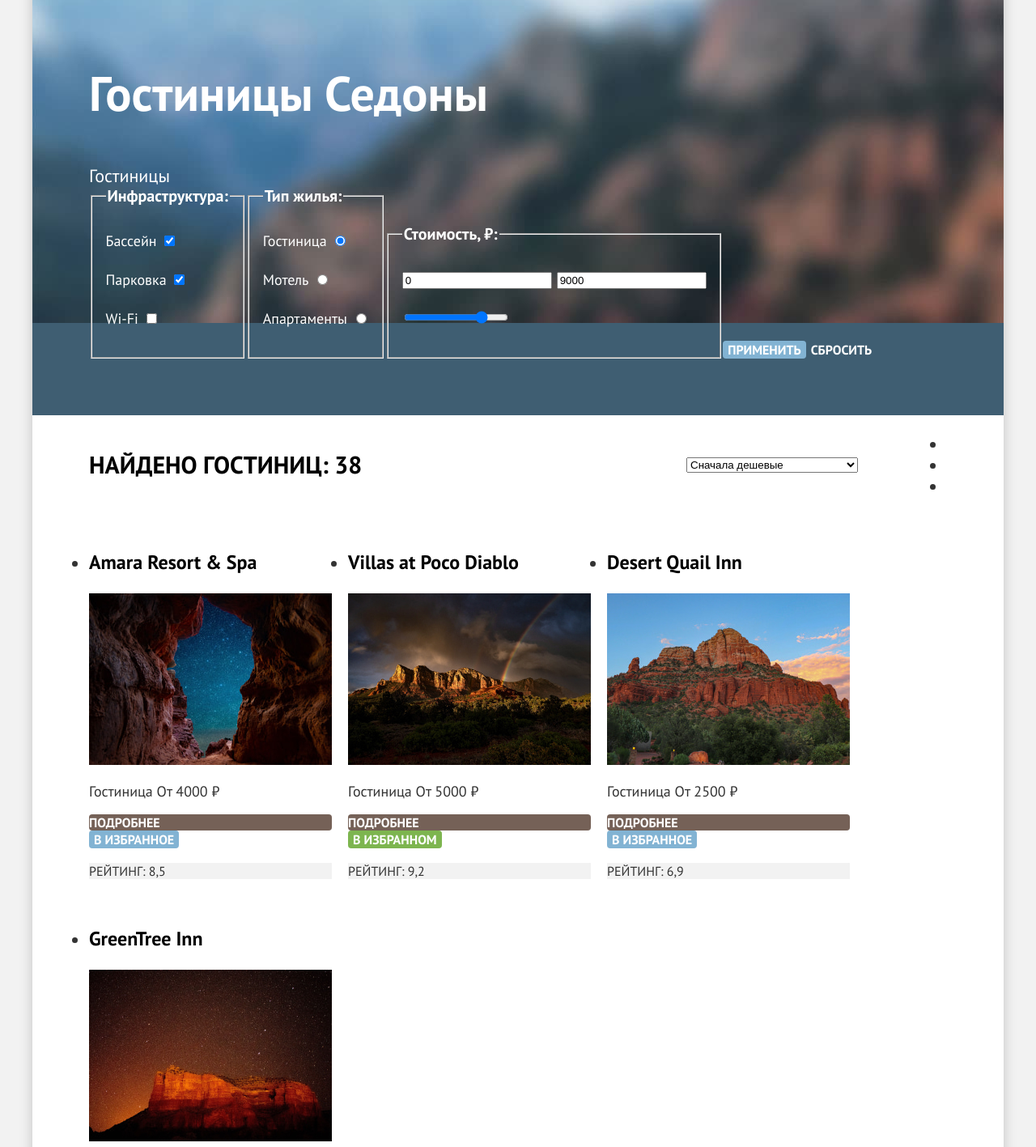
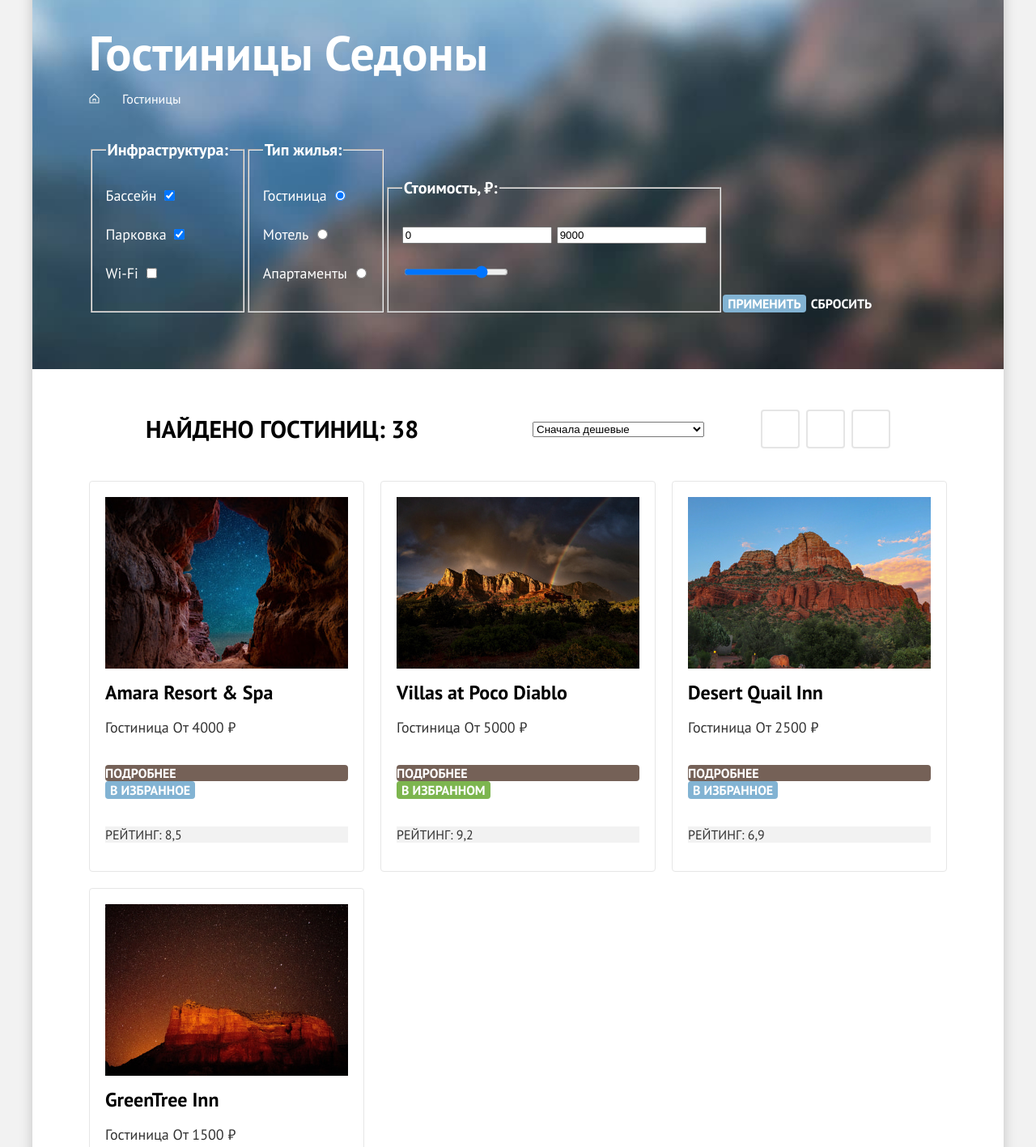
Before and after one commit to htmlacademy-htmlcss/1588563-sedona-35, a plain HTML site: page catalog.html in a window 1280 px wide. Shown: the part 73-1490 px from the top of the page at 81% size. Drawn offline with Linux system fonts and the light colour scheme.

Commit message:
микросетки на флексах каталог

```diff
--- a/catalog.html
+++ b/catalog.html
@@ -16,18 +16,18 @@
           <img class="logo-img" src="./images/logo/page-logo.svg" width="140" height="70" alt="Логотип «Седона».">
         </a>
         <nav class="navigation">
-          <ul class="navigation-list list-reset">
+          <ul class="navigation-list">
             <li class="navigation-item">
               <a class="navigation-link" href="./index.html">Главная</a>
             </li>
             <li class="navigation-item">
-              <a class="navigation-link" href="#">О седоне</a>
+              <a class="navigation-link" href="#">О Седоне</a>
             </li>
             <li class="navigation-item">
               <a class="navigation-link navigation-link-current" href="./catalog.html">Гостиницы</a>
             </li>
           </ul>
-          <ul class="user-navigation-list list-reset">
+          <ul class="user-navigation-list">
             <li class="user-navigation-item">
               <a class="user-navigation-link user-navigation-search-button" href="#">
                 <span class="visually-hidden">Поиск</span>
@@ -40,7 +40,7 @@
               </a>
             </li>
             <li class="user-navigation-item">
-              <a class="user-navigation-link button button-main user-navigation-deal-button" href="#">Хочу сюда!</a>
+              <a class="button button-main user-navigation-deal-button" href="#">Хочу сюда!</a>
             </li>
           </ul>
         </nav>
@@ -48,14 +48,14 @@
       <main class="main-catalog main-container">
         <section class="hotel-filters">
           <h1 class="hotel-filters-title">Гостиницы Седоны</h1>
-          <ul class="breadcrumbs-list list-reset">
+          <ul class="breadcrumbs">
             <li class="breadcrumbs-item">
-              <a class="breadcrumbs-index" href="./index.html">
+              <a class="breadcrumbs-link breadcrumbs-link--index" href="./index.html">
                 <span class="visually-hidden">Главная</span>
               </a>
             </li>
             <li class="breadcrumbs-item">
-              <a class="breadcrumbs-catalog" href="./catalog.html">
+              <a class="breadcrumbs-link breadcrumbs-link--catalog" href="./catalog.html">
                 <span>Гостиницы</span>
               </a>
             </li>
@@ -109,41 +109,39 @@
               type="reset">Сбросить</button>
           </form>
         </section>
-        <section class="hotels-results">
-          <div class="hotels-sorting-wrapper">
-            <h2 class="hotels-results-title section-title">Найдено гостиниц: <span class="results-number">38</span></h2>
-            <select class="hotels-sorting-type" aria-label="Сортировка">
+        <section class="catalog-hotels">
+          <div class="sorting-container">
+            <h2 class="sorting-title section-title">Найдено гостиниц: <span class="results-number">38</span></h2>
+            <select class="sorting-type" aria-label="Сортировка">
               <option value="cheap" selected>Сначала дешевые</option>
               <option value="expensive">Сначала дорогие</option>
               <option value="top-rated">Сначала с высоким рейтингом</option>
             </select>
-            <ul class="hotels-results-viewtype-list list-reset">
-              <li class="hotels-results-view-item">
-                <a href="#" class="visually-hidden">
+            <ul class="sorting-viewtype">
+              <li class="sorting-viewtype-item">
+                <a href="#">
                   <span class="visually-hidden">Отобразить плиткой</span>
                 </a>
               </li>
-              <li class="hotels-results-view-item">
-                <a href="#" class="visually-hidden">
+              <li class="sorting-viewtype-item">
+                <a href="#">
                   <span class="visually-hidden">Отобразить колонкой</span>
                 </a>
               </li>
-              <li class="hotels-results-view-item">
-                <a href="#" class="visually-hidden">
+              <li class="sorting-viewtype-item">
+                <a href="#">
                   <span class="visually-hidden">Отобразить списком</span>
                 </a>
               </li>
             </ul>
           </div>
-          <ul class="hotels-results-list list-reset">
-            <li class="hotels-results-item">
+          <ul class="hotels-list">
+            <li class="hotels-item">
               <article class="hotels-card">
-                <a href="#">
+                <a class="hotels-card-link" href="#">
                   <h3 class="hotels-card-title">Amara Resort & Spa</h3>
-                  <p>
-                    <img class="hotels-card-img" src="./images/hotel-amara.jpg" width="300" height="212"
-                      alt="Вид на ночное звёздное небо через большое отверстие в скале.">
-                  </p>
+                  <img class="hotels-card-image" src="./images/hotel-amara.jpg" width="300" height="212"
+                    alt="Вид на ночное звёздное небо через большое отверстие в скале.">
                 </a>
                 <p>
                   <span class="hotels-card-accomodate-type">Гостиница</span>
@@ -157,14 +155,12 @@
                 <p class="hotels-card-button hotels-card-button--rating">Рейтинг: 8,5</p>
               </article>
             </li>
-            <li class="hotels-results-item">
+            <li class="hotels-item">
               <article class="hotels-card">
-                <a href="#">
+                <a class="hotels-card-link" href="#">
                   <h3 class="hotels-card-title">Villas at Poco Diablo</h3>
-                  <p>
-                    <img class="hotels-card-img" src="./images/hotel-poco-diabla.jpg" width="300" height="212"
-                      alt="Зелень и скалы в темноте, частично освещенные солнцем, с радугой вдалеке.">
-                  </p>
+                  <img class="hotels-card-image" src="./images/hotel-poco-diabla.jpg" width="300" height="212"
+                    alt="Зелень и скалы в темноте, частично освещенные солнцем, с радугой вдалеке.">
                 </a>
                 <p>
                   <span class="hotels-card-accomodate-type">Гостиница</span>
@@ -178,14 +174,12 @@
                 <p class="hotels-card-button hotels-card-button--rating">Рейтинг: 9,2</p>
               </article>
             </li>
-            <li class="hotels-results-item">
+            <li class="hotels-item">
               <article class="hotels-card">
-                <a href="#">
+                <a class="hotels-card-link" href="#">
                   <h3 class="hotels-card-title">Desert Quail Inn</h3>
-                  <p>
-                    <img class="hotels-card-img" src="./images/hotel-quail-inn.jpg" width="300" height="212"
-                      alt="Песчаная скала, окружённая зелеными кустарниками и деревьями, на фоне чистого голубого неба.">
-                  </p>
+                  <img class="hotels-card-image" src="./images/hotel-quail-inn.jpg" width="300" height="212"
+                    alt="Песчаная скала, окружённая зелеными кустарниками и деревьями, на фоне чистого голубого неба.">
                 </a>
                 <p>
                   <span class="hotels-card-accomodate-type">Гостиница</span>
@@ -199,14 +193,12 @@
                 <p class="hotels-card-button hotels-card-button--rating">Рейтинг: 6,9</p>
               </article>
             </li>
-            <li class="hotels-results-item">
+            <li class="hotels-item">
               <article class="hotels-card">
-                <a href="#">
+                <a class="hotels-card-link" href="#">
                   <h3 class="hotels-card-title">GreenTree Inn</h3>
-                  <p>
-                    <img class="hotels-card-img" src="./images/hotel-greentree-inn.jpg" width="300" height="212"
-                      alt="Песчаная скала в ночное время на фоне зведного неба.">
-                  </p>
+                  <img class="hotels-card-image" src="./images/hotel-greentree-inn.jpg" width="300" height="212"
+                    alt="Песчаная скала в ночное время на фоне зведного неба.">
                 </a>
                 <p>
                   <span class="hotels-card-accomodate-type">Гостиница</span>
@@ -221,23 +213,23 @@
               </article>
             </li>
           </ul>
-          <ul class="pagination-list list-reset">
+          <ul class="pagination">
             <li class="pagination-item">
               <a class="pagination-link pagination-link-current">1</a>
             </li>
-            <li class="pagination-list-item">
+            <li class="pagination-item">
               <a href="#" class="pagination-link button button-secondary">2</a>
             </li>
-            <li class="pagination-list-item">
+            <li class="pagination-item">
               <a href="#" class="pagination-link button button-secondary">3</a>
             </li>
-            <li class="pagination-list-item">
+            <li class="pagination-item">
               <a href="#" class="pagination-link button button-secondary">4</a>
             </li>
-            <li class="pagination-list-item">
+            <li class="pagination-item">
               <a href="#" class="pagination-link pagination-link-more button button-secondary">...</a>
             </li>
-            <li class="pagination-list-item">
+            <li class="pagination-item">
               <a href="#" class="pagination-link button button-secondary">10</a>
             </li>
           </ul>
@@ -246,7 +238,7 @@
       <footer class="page-footer">
         <section class="subscribe subscribe--catalog">
           <h2 class="subscribe-title section-title">Подпишитесь на рассылку</h2>
-          <p>Только полезная информация и никакого спама, честное бойскаутское!</p>
+          <p class="subscribe-description">Только полезная информация и никакого спама,<br> честное бойскаутское!</p>
           <form class="subscribe-form" action="https://echo.htmlacademy.ru/" method="post">
             <label class="visually-hidden" for="subscribe-email">Ваша почта:</label>
             <input type="email" name="subscribe-email" id="subscribe-email" placeholder="Ваш e-mail" required>
--- a/styles/styles.css
+++ b/styles/styles.css
@@ -454,7 +454,7 @@ body {
   display: flex;
   justify-content: space-between;
   align-items: center;
-  padding: 45px 70px 35px;
+  padding: 45px 70px 31px;
 }
 
 .social-list {
@@ -462,15 +462,27 @@ body {
   padding: 0;
   list-style-type: none;
 
+  max-width: 144px;
   display: flex;
+  flex-wrap: wrap;
   align-items: center;
+}
+
+.social-item {
+  margin-right: 4px;
+  margin-bottom: 4px;
+}
+
+.social-item:nth-child(3n) {
+  margin-right: 0;
 }
 
 .social-link {
   display: block;
-  width: 48px;
+  width: 44px;
   height: 40px;
 }
+
 
 .social-link--vk {
   background: url("../images/icons/social-vk-icon.svg") no-repeat center center;
@@ -480,7 +492,7 @@ body {
   background: url("../images/icons/social-tg-icon.svg") no-repeat center center;
 }
 
-.social-link--youtube {
+.social-link--youtube  {
   background: url("../images/icons/social-youtube-icon.svg") no-repeat center center;
 }
 
@@ -507,27 +519,42 @@ body {
   padding: 35px 70px 70px;
   color: #ffffff;
   background: #3f5e72 url("../images/filters-bg.jpg") no-repeat;
-  background-size: 100% auto;
+  background-size: cover;
 }
 
 .hotel-filters-title {
+  margin: 0;
+  margin-bottom: 8px;
   font-size: 60px;
   line-height: 78px;
   font-weight: 700;
 }
 
-.breadcrumbs-list {
+.breadcrumbs {
+  display: flex;
+  flex-wrap: wrap;
+  align-items: center;
   margin: 0;
+  margin-bottom: 40px;
   padding: 0;
   list-style-type: none;
 }
 
-.breadcrumbs-list a {
+.breadcrumbs-item:not(.breadcrumbs-item:last-child) {
+  margin-right: 28px;
+}
+
+.breadcrumbs-link {
+  display: block;
+  font-size: 16px;
+  line-height: 21px;
   color: inherit;
   text-decoration: none;
 }
 
-.breadcrumbs-index {
+.breadcrumbs-link--index {
+  min-width: 13px;
+  min-height: 15px;
   background: url("../images/icons/breadcrumbs-home-icon.svg") no-repeat;
 }
 
@@ -564,43 +591,84 @@ body {
 
 /* hotels-results */
 
-.hotels-sorting-wrapper {
+.sorting-container {
   display: flex;
   align-items: center;
-  padding: 0 70px;
+  padding: 50px 70px 40px;
 }
 
-.hotels-sorting-type {
+.sorting-type {
   margin-left: auto;
   margin-right: 70px;
 }
 
-.hotels-results-title {
+.sorting-title {
+  margin: 0;
   color: #000000;
 }
 
-.hotels-results-viewtype-list a {
+.sorting-viewtype {
+  display: flex;
+  margin: 0;
+  padding: 0;
+  list-style-type: none;
+}
+
+.sorting-viewtype-item:not(.sorting-viewtype-item:last-child) {
+  margin-right: 8px;
+}
+
+.sorting-viewtype a {
+  display: block;
+  min-width: 48px;
+  min-height: 48px;
   color: inherit;
+  text-decoration: none;
+  border: 2px solid #e5e5e5;
+  border-radius: 4px;
+}
+
+.catalog-hotels {
+  padding: 0 70px 60px;
+}
+
+.hotels-list {
+  display: flex;
+  flex-wrap: wrap;
+  gap: 20px;
+  margin: 0;
+  margin-bottom: 40px;
+  padding: 0 0 40px;
+  list-style-type: none;
+}
+
+.hotels-list a {
   text-decoration: none;
 }
 
-.hotels-results-list a {
-  text-decoration: none;
+.hotels-card {
+  display: flex;
+  flex-direction: column;
+  padding: 19px;
+  font-size: 18px;
+  line-height: 21px;
+  border: 1px solid #e6e6e6;
+  border-radius: 4px;
 }
 
-.hotels-results-list {
+.hotels-card-link {
   display: flex;
-  flex-wrap: wrap;
-  gap: 20px;
-  padding: 0 70px;
+  flex-direction: column;
 }
 
-.hotels-card {
-  font-size: 18px;
-  line-height: 21px;
+.hotels-card-image {
+  display: block;
+  order: -1;
+  margin-bottom: 16px;
 }
 
 .hotels-card-title {
+  margin: 0;
   color: #000000;
   font-size: 24px;
   line-height: 28px;
@@ -619,10 +687,15 @@ body {
 
 /* pagination */
 
-.pagination-list {
-  padding: 0 70px;
+.pagination {
   display: flex;
-  gap: 8px;
+  margin: 0;
+  padding: 0;
+  list-style-type: none;
+}
+
+.pagination-item:not(.pagination-item:last-child) {
+  margin-right: 8px;
 }
 
 .pagination-link {
```
Also changed, not shown: index.html (+2 -2 lines).
